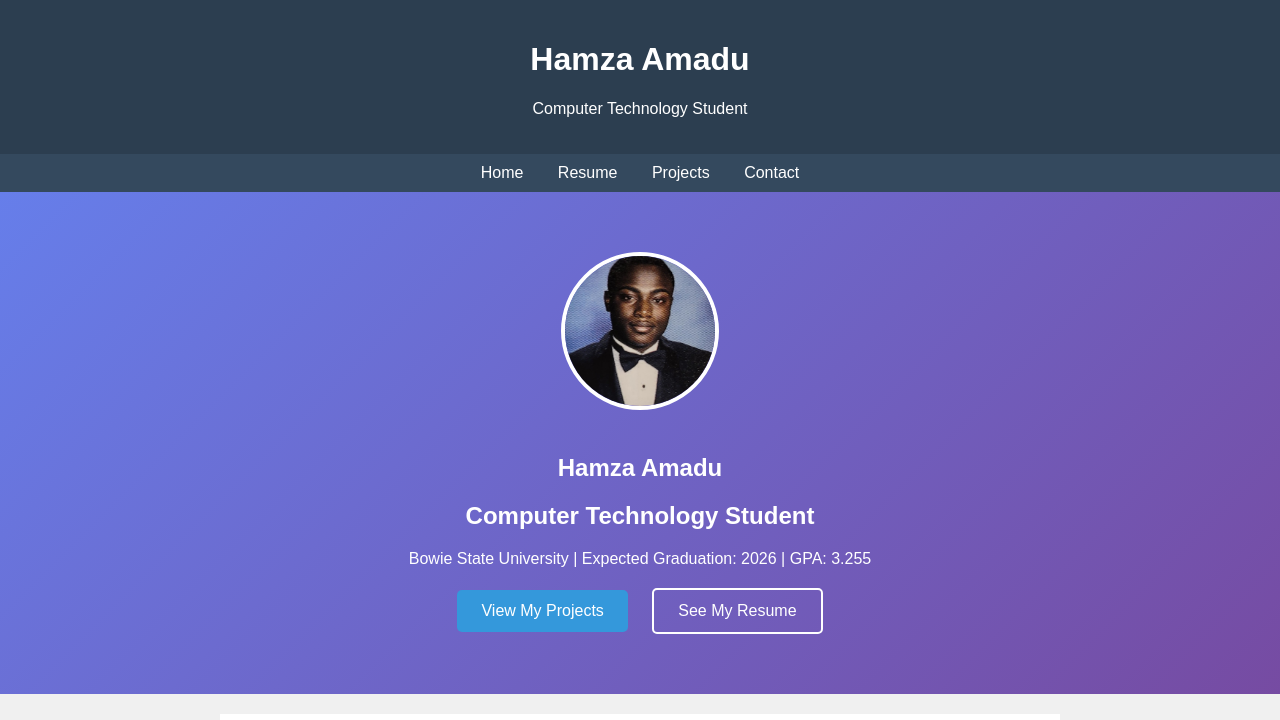
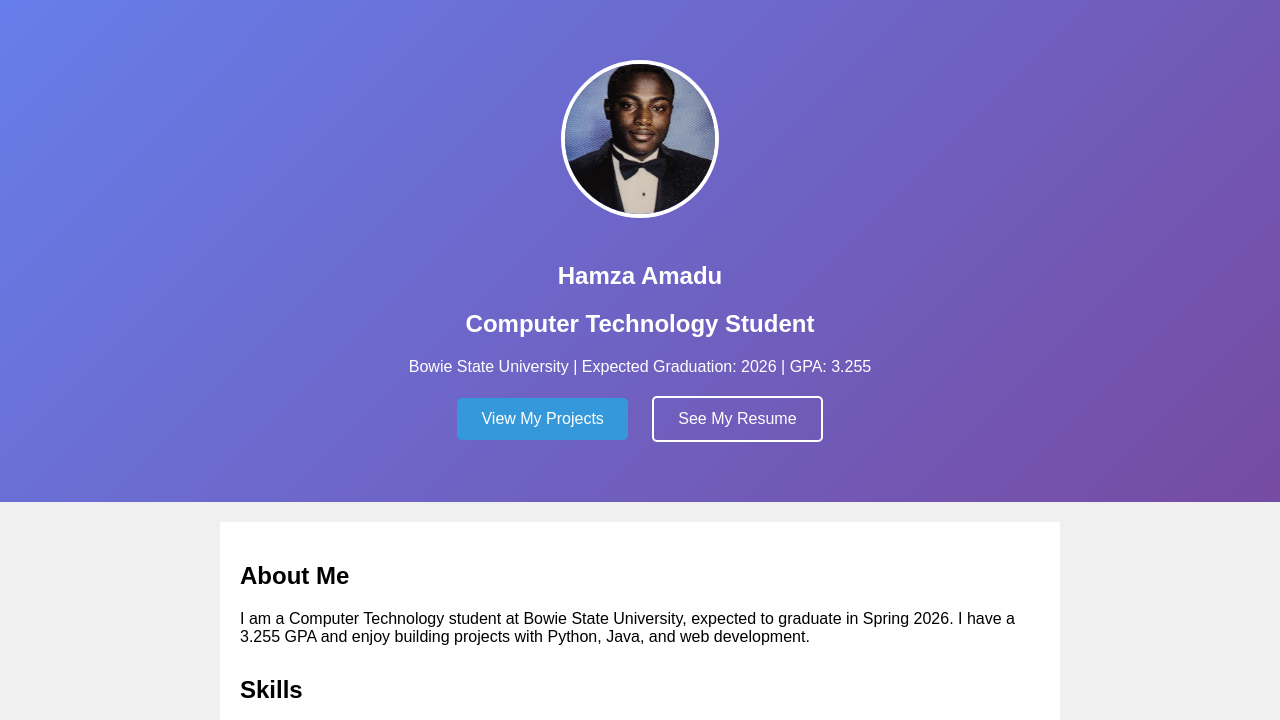
Before and after one commit to HamzaAmadu/portfolio-website, a plain HTML site: page index.html in a window 1280 px wide. Shown: the top 720 px of the page. Drawn offline with Linux system fonts and the light colour scheme.

Commit message:
Update index.html

```diff
--- a/index.html
+++ b/index.html
@@ -77,18 +77,6 @@
         }
     </style>
 </head>
-<body>
-    <div class="header">
-        <h1>Hamza Amadu</h1>
-        <p>Computer Technology Student</p>
-    </div>
-
-    <div class="nav">
-        <a href="index.html">Home</a>
-        <a href="resume.html">Resume</a>
-        <a href="projects.html">Projects</a>
-        <a href="contact.html">Contact</a>
-    </div>
 
     <section class="hero">
         <div class="hero-content">
```
